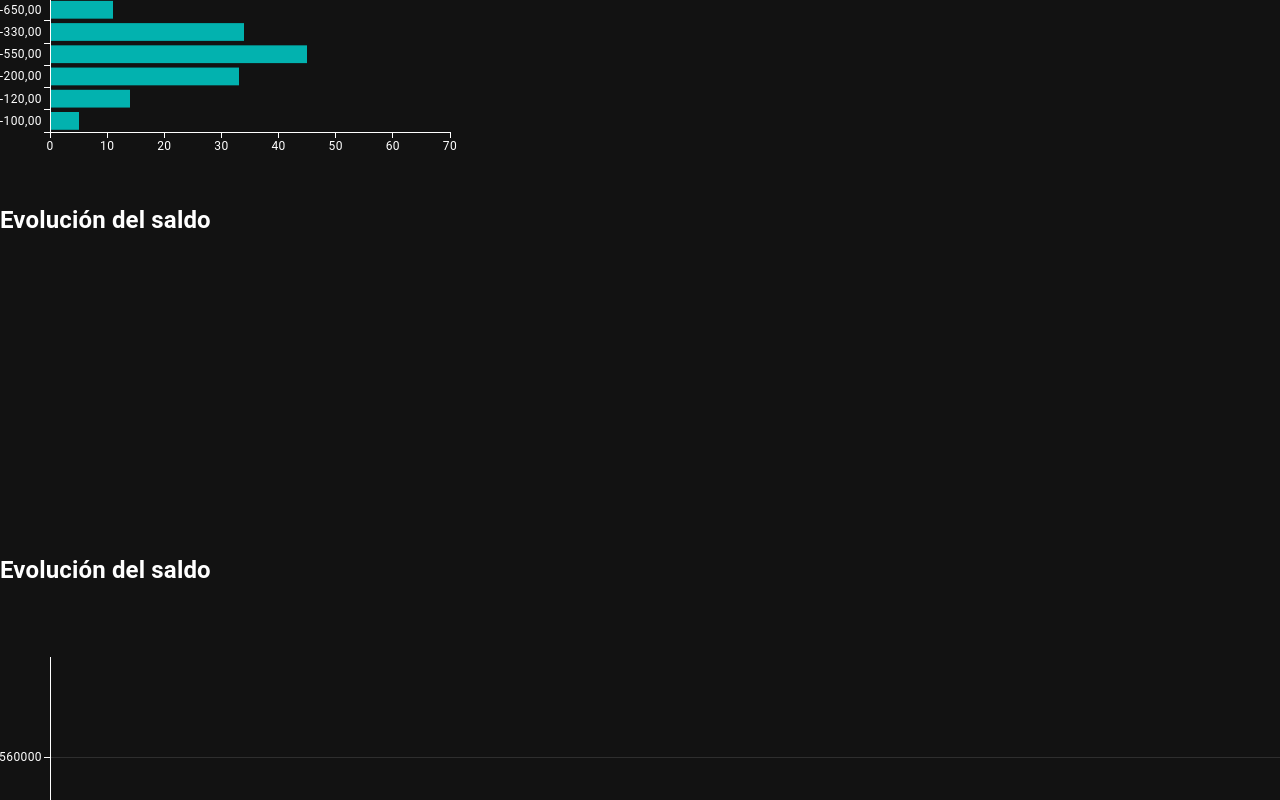
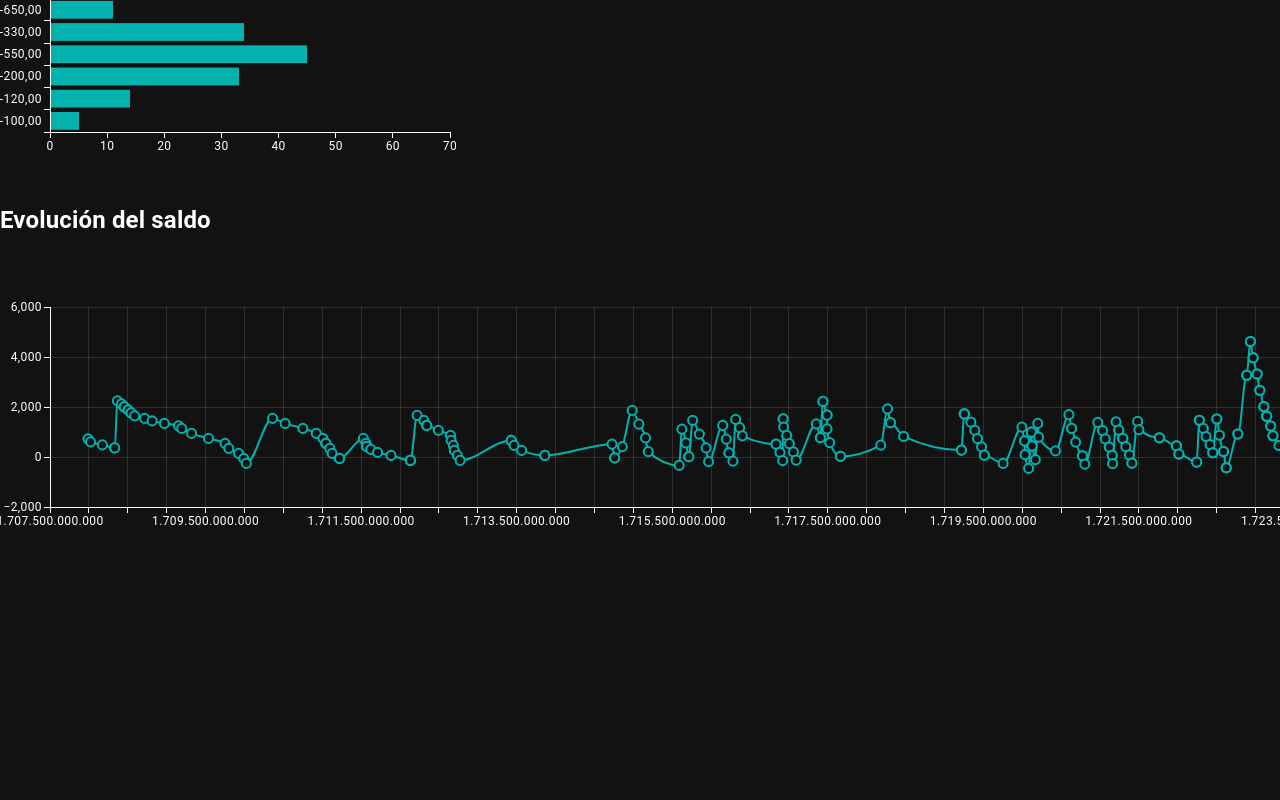
Before and after one commit to fabio2100/movimientossube, a React (Create React App) app: page / in a window 1280 px wide. Shown: the part 882-1682 px from the top of the page. After the commit the page ends 1414 px from the top, so only its background shows below. Built offline with nearby package versions, Linux system fonts and the light colour scheme.

Commit message:
reemplazo bar chart

```diff
--- a/src/components/main.js
+++ b/src/components/main.js
@@ -57,7 +57,8 @@ export default function Main() {
     saldoCargado: 0,
     saldoConsumido: 0,
     avgViaje: 0,
-    arrServiciosXMes: {}
+    arrServiciosXMes: {},
+    objPrecios: {}
   })
 
 
@@ -175,7 +176,6 @@ export default function Main() {
     const arrServiciosXMes = mesProvisorioTotales.reduce((acc,item)=>{
       if(item.Type !== 'Carga virtual'){
         const found = acc.find(el=>el.id === item.Entity);
-        console.log({item})
         if(found){
           found.value++;
         }else{
@@ -186,6 +186,24 @@ export default function Main() {
       return acc;
     },[])
 
+    const preciosArray = [];
+    const cantidadPreciosArray = [];
+
+    mesProvisorioTotales.reduce((acc,item)=>{
+      if(item.Type !== 'Carga virtual'){
+        const found = acc.find(el=>el.precio === item.BalanceFormat);
+        if(found){
+          found.total++
+        }else{
+          acc.push({precio:item.BalanceFormat,total:1})
+        }
+      }
+      return acc;
+    },[]).forEach(item => {
+      preciosArray.push(item.precio);
+      cantidadPreciosArray.push(item.total);
+    });
+
 
 
     setAllMesData({...allMesData,
@@ -195,8 +213,13 @@ export default function Main() {
       saldoConsumido,
       avgViaje,
       saldoCargado,
-      arrServiciosXMes
+      arrServiciosXMes,
+      objPrecios: {preciosArray,cantidadPreciosArray}
+
+
     })
+
+    console.log({allMesData})
   },[mesProvisorioTotales])
 
 
@@ -314,14 +337,14 @@ export default function Main() {
         height={300}
       />}
 
-      <h2>Por precio del pasaje</h2>
-      <BarChart
-        yAxis={[{ scaleType: "band", data: dataPreciosUsados }]}
-        series={[{ data: cantidadPreciosUsados }]}
+    <h2>Por precio del pasaje</h2>
+      {Object.keys(allMesData.objPrecios).length !== 0 && <BarChart
+        yAxis={[{ scaleType: "band", data: allMesData.objPrecios.preciosArray }]}
+        series={[{ data: allMesData.objPrecios.cantidadPreciosArray }]}
         width={500}
         height={300}
         layout="horizontal"
-      />
+      />}
 
       <div className="lineChart">
         <h2>Evolución del saldo</h2>
@@ -333,25 +356,11 @@ export default function Main() {
               data: balancesMes,
             },
           ]}
-          width={longitudLineChart}
+          width={1500}
           height={300}
         />
       </div>
 
-      <div className="lineChart">
-        <h2>Evolución del saldo</h2>
-        <LineChart
-          grid={{ vertical: true, horizontal: true }}
-          xAxis={[{ data: fechaMes2, valueFormatter }]}
-          series={[
-            {
-              data: balancesMes2,
-            },
-          ]}
-          width={longitudLineChart2}
-          height={300}
-        />
-      </div>
     </>
   );
 }
```
